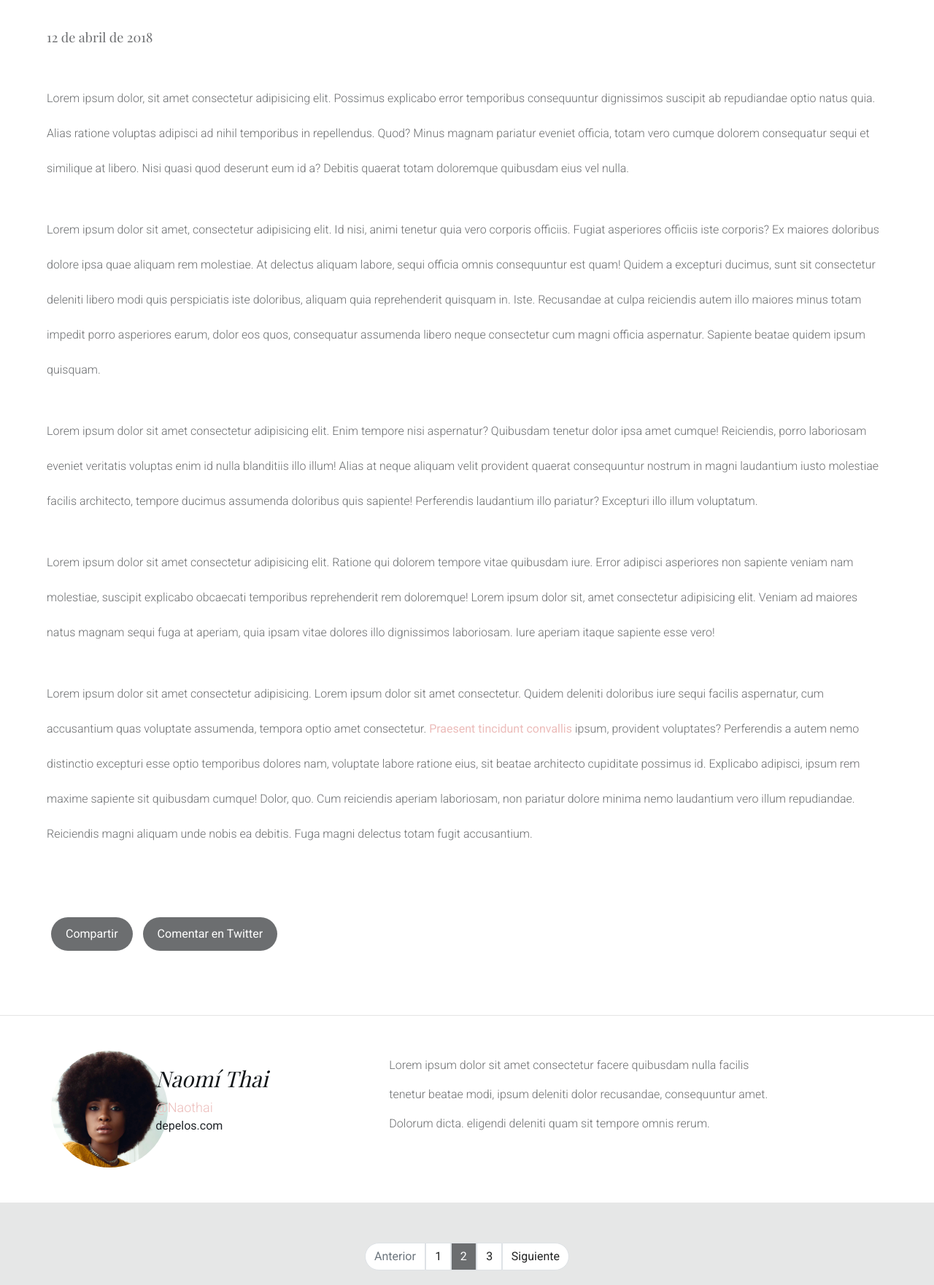
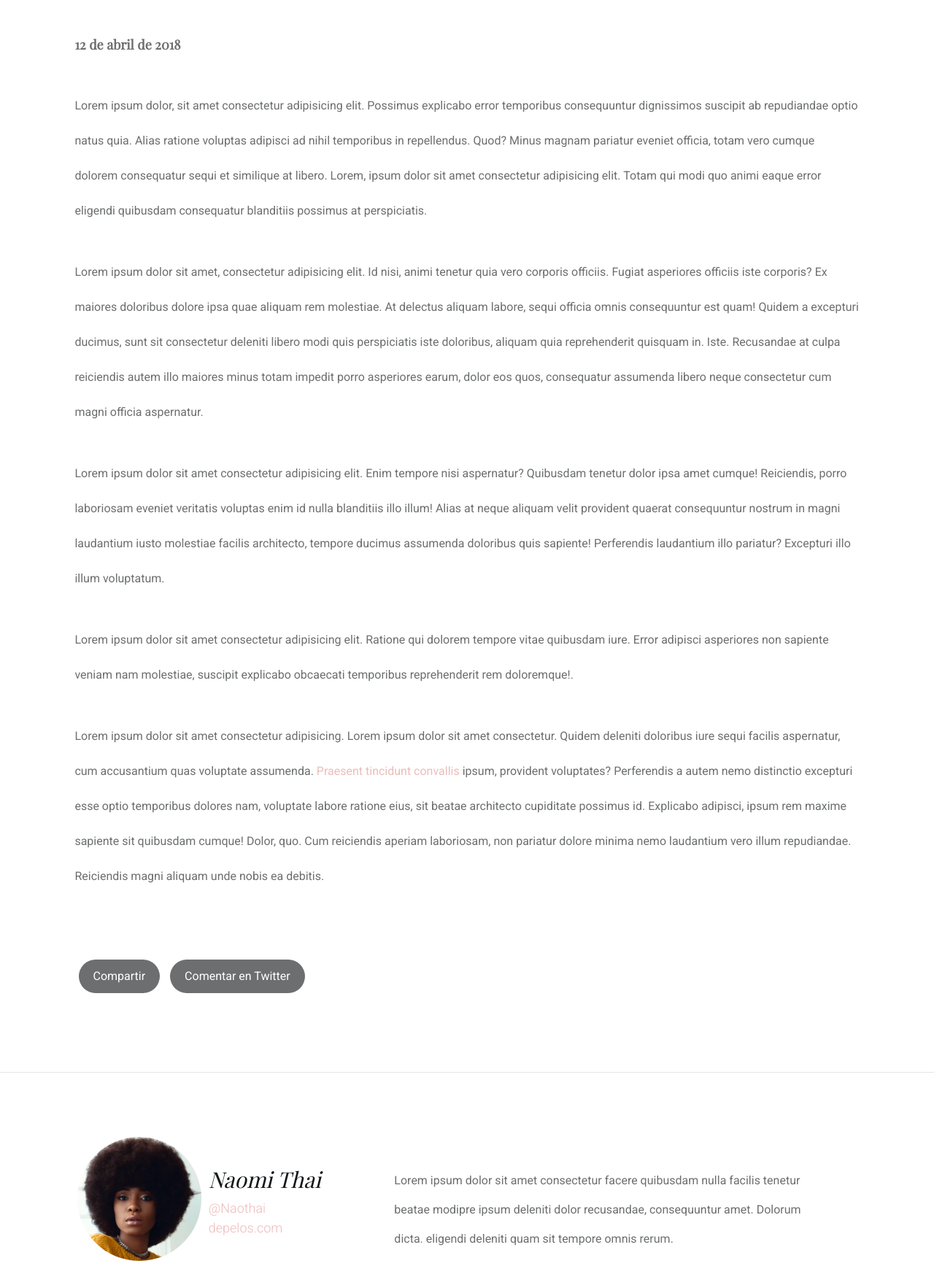
Before and after one commit to Anthonyjcl18/Desafio_BarberShop_Anthony-Campos, a plain HTML site: page index.html in a window 1280 px wide. Shown: the part 1080-2841 px from the top of the page at 73% size. Drawn offline with nearby package versions, Linux system fonts and the light colour scheme; a web font is replaced by a local one.

Commit message:
Se terminaron los detalles finales del proyecto de acuerdo al mockup-laptop y mockup-phone

```diff
--- a/assets/scss/components/_buttons.scss
+++ b/assets/scss/components/_buttons.scss
@@ -1,5 +1,6 @@
 .boton-main {
-    padding: 40px 4%;
+    padding: 30px 7%;
+    padding-bottom: 60px;
     &__accion {
         text-decoration: none;
         border: none;
@@ -25,8 +26,9 @@
 
 @media (max-width: 576px) {
     .boton-main {
+        padding: 25px 7%;
         margin: 0!important;
-        padding: 0;
+        font-size: $small-font;
     }
     .boton-main__accion {
         box-sizing: 0!important;
--- a/assets/scss/components/_pagination.scss
+++ b/assets/scss/components/_pagination.scss
@@ -1,6 +1,6 @@
 .paginacion {
     background-color: $platinum;
-    padding: 55px 0;
+    padding: 40px 0;
     &__link {
         color: $raisin-black;
         text-decoration: none;
@@ -32,7 +32,7 @@
 
 @media (max-width: 576px) {
     .paginacion {
-        padding: 80px;
+        padding: 50px;
         &__link {
             margin: 0;
         }
--- a/assets/scss/layout/_data_section.scss
+++ b/assets/scss/layout/_data_section.scss
@@ -1,15 +1,16 @@
 .data-section {
+    padding: 40px 4%;
     &__imagen {
         padding-left: 70px;
     }
     &__foto {
-        height: 160px;
-        width: 160px;
+        height: 170px;
+        width: 170px;
         border-radius: 50%;
         margin: 0 auto;
     }
     &__redes {
-        padding: 20px 0;
+        padding: 40px 4%;
     }
     &__nombre {
         color: $dark-scheme;
@@ -30,7 +31,7 @@
     &__instagram:active {
         color: $active-state;
     }
-    &__paginaWeb {
+    &__web {
         color: $primary-scheme;
         font-size: $large-font;
         font-weight: $primary-font-light;
@@ -42,7 +43,8 @@
         color: $active-state;
     }
     &__articulo {
-        padding: 0;
+        padding: 40px;
+        padding-left: 1px;
     }
     &__parrafo {
         color: $nickel;
@@ -53,6 +55,7 @@
 
 @media (max-width: 576px) {
     .data-section {
+        height: 50vh;
         &__imagen {
             padding-left: 25%;
         }
--- a/assets/scss/layout/_footer.scss
+++ b/assets/scss/layout/_footer.scss
@@ -2,8 +2,8 @@
     padding: 70px 0;
     background-color: $eerie-black;
     &__imagen {
-        width: 90px;
-        height: 40px;
+        width: 120px;
+        height: 50px;
     }
 }
 
--- a/assets/scss/layout/_header.scss
+++ b/assets/scss/layout/_header.scss
@@ -25,11 +25,11 @@
         position: absolute;
         bottom: 0;
         right: 50%;
-        top: 90%;
+        top: 88%;
         color: $white;
     }
     &__icono:first-child {
-        top: 88%
+        top: 86%
     }
 }
 
--- a/assets/scss/layout/_main-section.scss
+++ b/assets/scss/layout/_main-section.scss
@@ -1,5 +1,5 @@
 .main {
-    padding: 40px 5%;
+    padding: 50px 8%;
     &__fecha {
         padding: 20px 0;
         font-family: $secondary-font;
@@ -24,6 +24,7 @@
 
 @media (max-width: 576px) {
     .main {
+        padding: 40px 8%
         &__fecha {
             padding: 0 10px;
         }
--- a/index.html
+++ b/index.html
@@ -63,49 +63,46 @@
     <main class="container-fluid">
         <div class="row">
             <div class="main col-sm-12">
-                <p class="main__fecha">12 de abril de 2018</p>
+                <p class="main__fecha"><b>12 de abril de 2018</b></p>
                 <p class="main__parrafo">
-                    Lorem ipsum dolor, sit amet consectetur adipisicing elit. Possimus explicabo error temporibus
-                    consequuntur dignissimos suscipit ab repudiandae optio natus quia. Alias ratione voluptas adipisci
-                    ad nihil temporibus in repellendus. Quod? Minus magnam pariatur
-                    eveniet officia, totam vero cumque dolorem consequatur sequi et similique at libero. Nisi quasi quod
-                    deserunt eum id a? Debitis quaerat totam doloremque quibusdam eius vel nulla.
+                    <b>Lorem ipsum dolor, sit amet consectetur adipisicing elit. Possimus explicabo error temporibus
+                        consequuntur dignissimos suscipit ab repudiandae optio natus quia. Alias ratione voluptas
+                        adipisci ad nihil temporibus in repellendus. Quod? Minus magnam pariatur eveniet officia, totam
+                        vero cumque dolorem consequatur sequi et similique at libero. Lorem, ipsum dolor sit amet
+                        consectetur adipisicing elit. Totam qui modi quo animi eaque error eligendi quibusdam
+                        consequatur blanditiis possimus at perspiciatis.</b>
                 </p>
                 <p class="main__parrafo">
-                    Lorem ipsum dolor sit amet, consectetur adipisicing elit. Id nisi, animi tenetur quia vero corporis
+                    <b>Lorem ipsum dolor sit amet, consectetur adipisicing elit. Id nisi, animi tenetur quia vero corporis
                     officiis. Fugiat asperiores officiis iste corporis? Ex maiores doloribus dolore ipsa quae aliquam
                     rem molestiae. At delectus aliquam labore, sequi officia
                     omnis consequuntur est quam! Quidem a excepturi ducimus, sunt sit consectetur deleniti libero modi
                     quis perspiciatis iste doloribus, aliquam quia reprehenderit quisquam in. Iste. Recusandae at culpa
                     reiciendis autem illo maiores minus
                     totam impedit porro asperiores earum, dolor eos quos, consequatur assumenda libero neque consectetur
-                    cum magni officia aspernatur. Sapiente beatae quidem ipsum quisquam.
+                    cum magni officia aspernatur.</b>
                 </p>
                 <p class="main__parrafo">
-                    Lorem ipsum dolor sit amet consectetur adipisicing elit. Enim tempore nisi aspernatur? Quibusdam
+                    <b>Lorem ipsum dolor sit amet consectetur adipisicing elit. Enim tempore nisi aspernatur? Quibusdam
                     tenetur dolor ipsa amet cumque! Reiciendis, porro laboriosam eveniet veritatis voluptas enim id
                     nulla blanditiis illo illum! Alias at neque aliquam velit
                     provident quaerat consequuntur nostrum in magni laudantium iusto molestiae facilis architecto,
                     tempore ducimus assumenda doloribus quis sapiente! Perferendis laudantium illo pariatur? Excepturi
-                    illo illum voluptatum.
+                    illo illum voluptatum.</b>
                 </p>
                 <p class="main__parrafo">
-                    Lorem ipsum dolor sit amet consectetur adipisicing elit. Ratione qui dolorem tempore vitae quibusdam
+                    <b>Lorem ipsum dolor sit amet consectetur adipisicing elit. Ratione qui dolorem tempore vitae quibusdam
                     iure. Error adipisci asperiores non sapiente veniam nam molestiae, suscipit explicabo obcaecati
-                    temporibus reprehenderit rem doloremque! Lorem ipsum dolor
-                    sit, amet consectetur adipisicing elit. Veniam ad maiores natus magnam sequi fuga at aperiam, quia
-                    ipsam vitae dolores illo dignissimos laboriosam. Iure aperiam itaque sapiente esse vero!
+                    temporibus reprehenderit rem doloremque!.</b>
                 </p>
                 <p class="main__parrafo">
-                    Lorem ipsum dolor sit amet consectetur adipisicing. Lorem ipsum dolor sit amet consectetur. Quidem
-                    deleniti doloribus iure sequi facilis aspernatur, cum accusantium quas voluptate assumenda, tempora
-                    optio amet consectetur. <span class="main__parrafo-emphasis">Praesent tincidunt convallis</span>
+                    <b>Lorem ipsum dolor sit amet consectetur adipisicing. Lorem ipsum dolor sit amet consectetur. Quidem
+                    deleniti doloribus iure sequi facilis aspernatur, cum accusantium quas voluptate assumenda. <span class="main__parrafo-emphasis">Praesent tincidunt convallis</span>
                     ipsum, provident voluptates? Perferendis a autem nemo distinctio excepturi esse optio temporibus
                     dolores nam, voluptate labore ratione eius, sit beatae architecto cupiditate possimus id. Explicabo
-                    adipisci, ipsum rem maxime sapiente
-                    sit quibusdam cumque! Dolor, quo. Cum reiciendis aperiam laboriosam, non pariatur dolore minima nemo
-                    laudantium vero illum repudiandae. Reiciendis magni aliquam unde nobis ea debitis. Fuga magni
-                    delectus totam fugit accusantium.
+                    adipisci, ipsum rem maxime sapiente sit quibusdam cumque! Dolor, quo. Cum reiciendis aperiam laboriosam,
+                    non pariatur dolore minima nemo laudantium vero illum repudiandae. Reiciendis magni aliquam unde nobis
+                    ea debitis.</b>
                 </p>
             </div>
         </div>
@@ -125,15 +122,15 @@
                 <img src="assets/img/naomi-thai.png" class="data-section__foto" alt="">
             </div>
             <div class="data-section__redes col-12 col-sm-3">
-                <h2 class="data-section__nombre">Naomí Thai</h2>
+                <h2 class="data-section__nombre">Naomi Thai</h2>
                 <p class="data-section__instagram">@Naothai</p>
                 <p class="data-section__web">depelos.com</p>
             </div>
-            <div class="data-section__articulo col-12 col-sm-5">
+            <div class="data-section__articulo col-12 col-sm-6">
                 <article class="data-section__parrafo">
-                    Lorem ipsum dolor sit amet consectetur facere quibusdam nulla facilis tenetur beatae modi, ipsum
+                    <b>Lorem ipsum dolor sit amet consectetur facere quibusdam nulla facilis tenetur beatae modipre ipsum
                     deleniti dolor recusandae, consequuntur amet. Dolorum dicta. eligendi deleniti quam sit tempore
-                    omnis rerum.
+                    omnis rerum.</b>
                 </article>
             </div>
         </div>
```
Also changed, not shown: assets/css/style.css, 1 other file.
